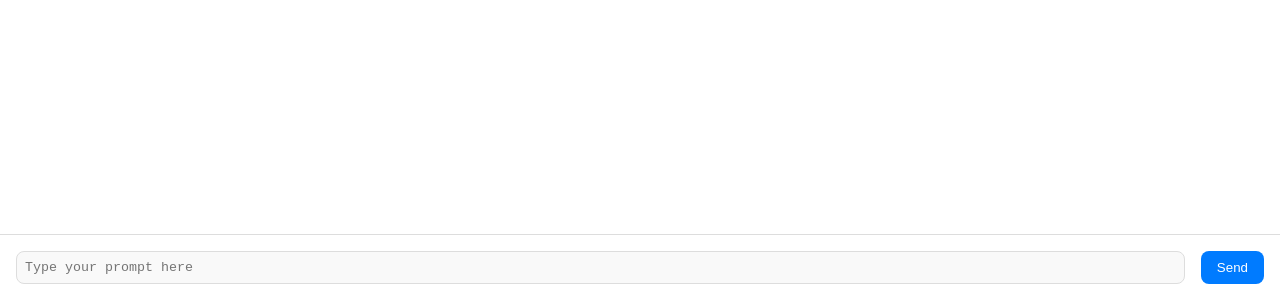
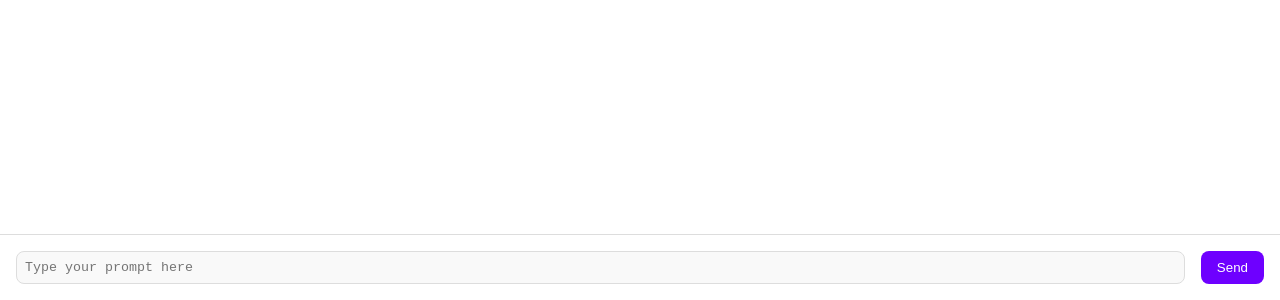
Before and after one commit to Daniel130me/chatbot, a React (Vite) app: page / in a window 1280 px wide. Shown: the part 500-800 px from the top of the page. Built offline with nearby package versions, Linux system fonts and the light colour scheme.

Commit message:
ui updated

```diff
--- a/index.html
+++ b/index.html
@@ -3,6 +3,7 @@
   <head>
   <meta charset="UTF-8" />
   <link rel="icon" type="image/svg+xml" href="/vite.svg" />
+  <meta name="viewport" content="width=device-width, initial-scale=1.0" />
   <meta name="theme-color" content="#0ea5a4">
   <link rel="manifest" href="/manifest.json" />
   <!-- Apple PWA support -->
--- a/src/index.css
+++ b/src/index.css
@@ -1,23 +1,29 @@
+* {
+    box-sizing: border-box;
+    margin: 0;
+    padding: 0;
+}
+
 :root {
-    --primary-color: #007bff;
+    --primary-color: #6e00ff;
     --primary-color-dark: #0056b3;
     --background-color: #ffffff;
     --text-color: #333333;
     --border-color: #dddddd;
     --input-bg: #f9f9f9;
-    --user-message-bg: #e9f5ff;
+    --user-message-bg: #f0d9fc;
     --model-message-bg: #f1f1f1;
     --disabled-color: #cccccc;
 }
 
 [data-theme="dark"] {
-    --primary-color: #007bff;
+    --primary-color: #6e00ff;
     --primary-color-dark: #0056b3;
     --background-color: #1a1a1a;
     --text-color: #ffffff;
     --border-color: #444444;
     --input-bg: #2a2a2a;
-    --user-message-bg: #004c8c;
+    --user-message-bg: #f0d9fc;
     --model-message-bg: #3a3a3a;
     --disabled-color: #555555;
 }
```
